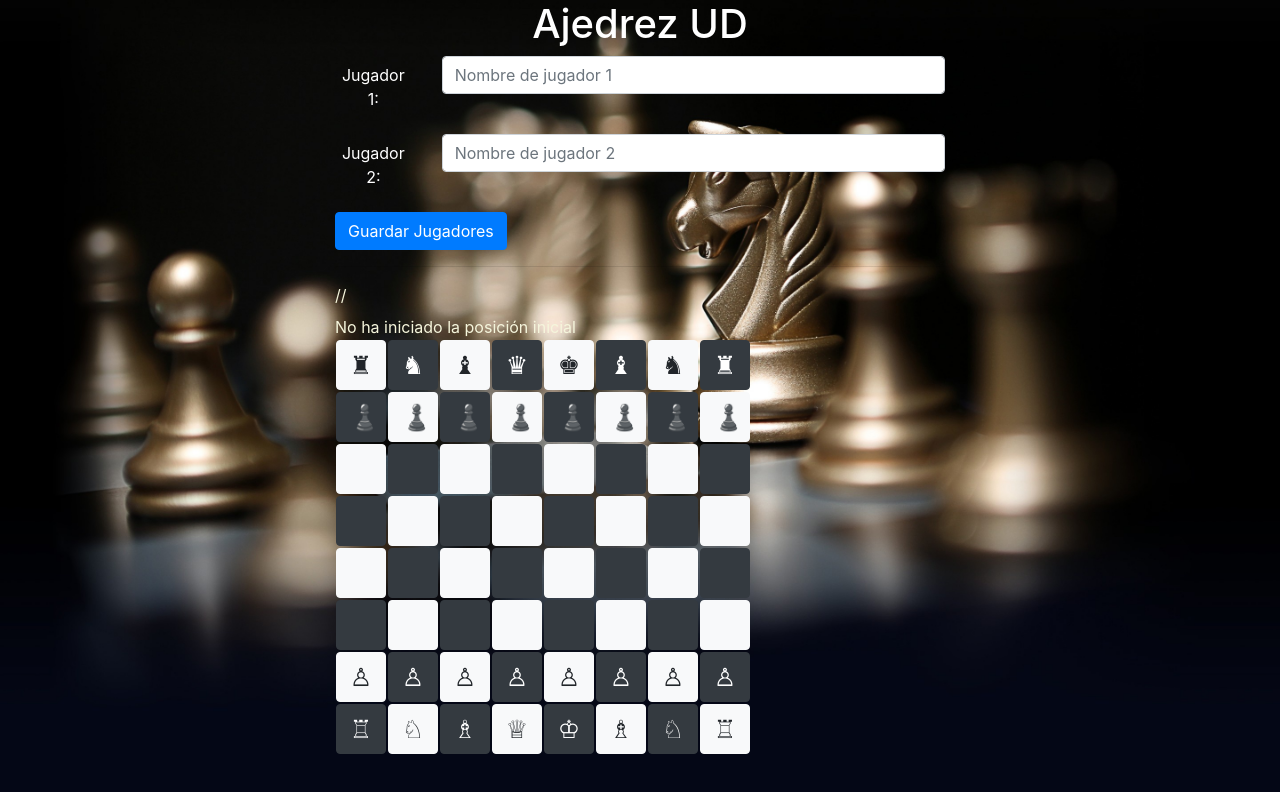
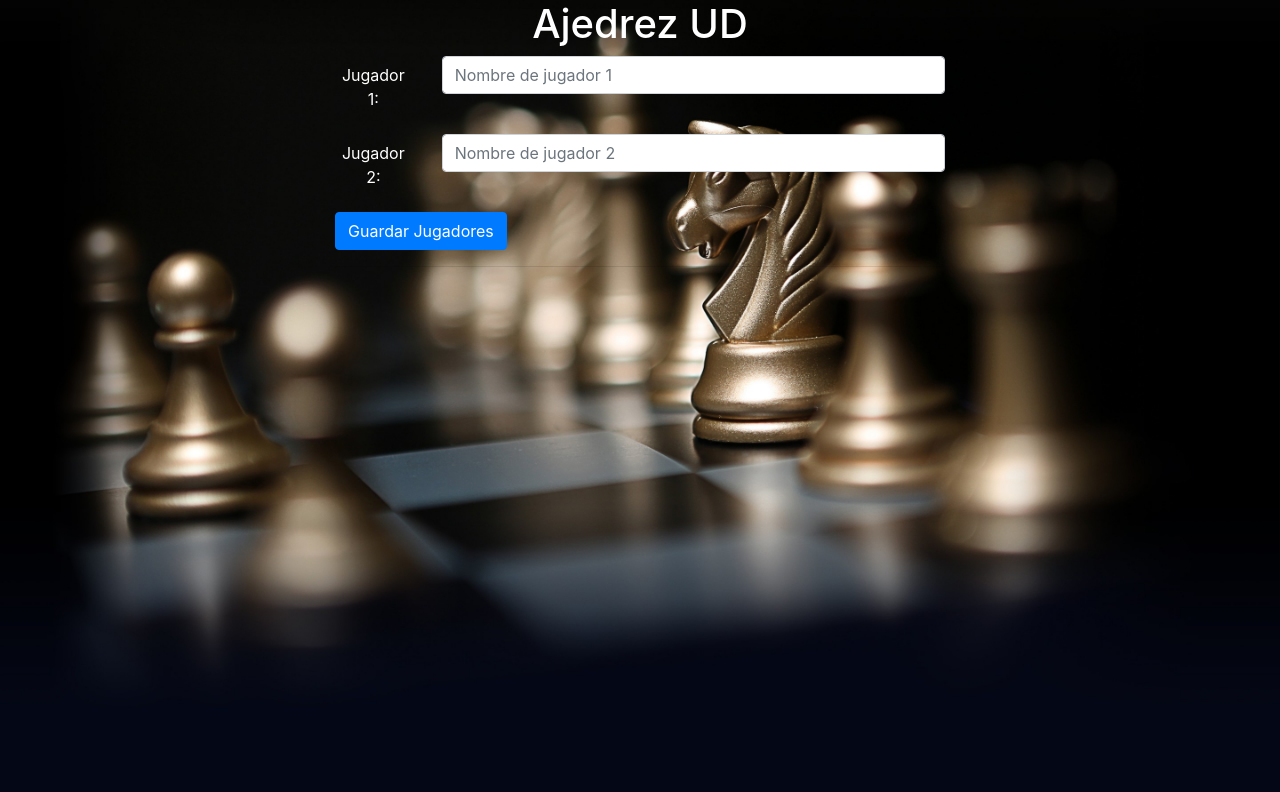
Before and after one commit to wnicolas/VistaAjedrez, an Angular app: page / in a window 1280 px wide. Shown: the top 792 px of the page. Built offline with nearby package versions, Linux system fonts and the light colour scheme.

Commit message:
Algunos Ajustes

```diff
--- a/src/app/tablero/tablero.component.html
+++ b/src/app/tablero/tablero.component.html
@@ -18,11 +18,12 @@
     </form>
     <button (click)="salvarJugadores(jugador1.value,jugador2.value)" class="btn btn-primary">Guardar Jugadores</button>
     <hr>
-    <label>{{player1}} // </label>
-    <label >{{player2}}</label>
-   <!-- <div *ngIf="player1 && player2">-->
+
+   <div *ngIf="player1 && player2">
+    <label>{{player1 | uppercase}} // </label>
+    <label >{{player2 | uppercase}}</label>
       <div>
-        {{statusInicial}}
+        {{statusInicial}} //  {{statusFinal}}
         <table>
           <tr *ngFor="let nombre of columnas">
             <td *ngFor="let fila of nombre">
@@ -35,7 +36,7 @@
             </td>
           </tr>
         </table>
-
+        <hr><br>
       </div>
-  <!--</div>-->
+  </div>
 </div>
--- a/src/app/tablero/tablero.component.ts
+++ b/src/app/tablero/tablero.component.ts
@@ -13,6 +13,7 @@ export class TableroComponent implements OnInit {
   figuraFinal:String;
 
   statusInicial="No ha iniciado la posición inicial";
+  statusFinal="No ha iniciado la posición final";
   contador=0;
 
   //Declaracion de fichas
@@ -111,10 +112,12 @@ export class TableroComponent implements OnInit {
     if((this.contador)%2==0){
         this.figuraInicial=this.columnas[n][m].figura;
         this.statusInicial="La posición inicial es: "+n+":"+m;
+        this.statusFinal="No ha iniciado la posición final";
         this.columnas[n][m]=new Casilla(n,m,this.vacia);
     }else{
-        alert("La posición final es: "+n+":"+m);
+        //alert("La posición final es: "+n+":"+m);
         this.figuraFinal=this.columnas[n][m].figura;
+        this.statusFinal="La posición final es: "+n+":"+m;
         this.statusInicial="No ha iniciado la posición inicial";
         this.columnas[n][m].figura=this.figuraInicial;
 
```
